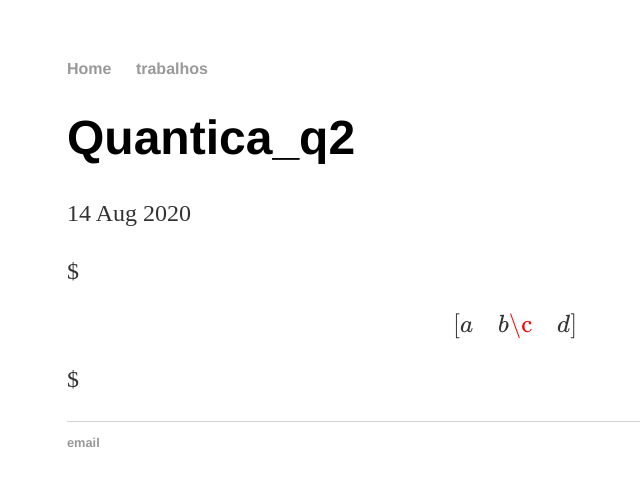
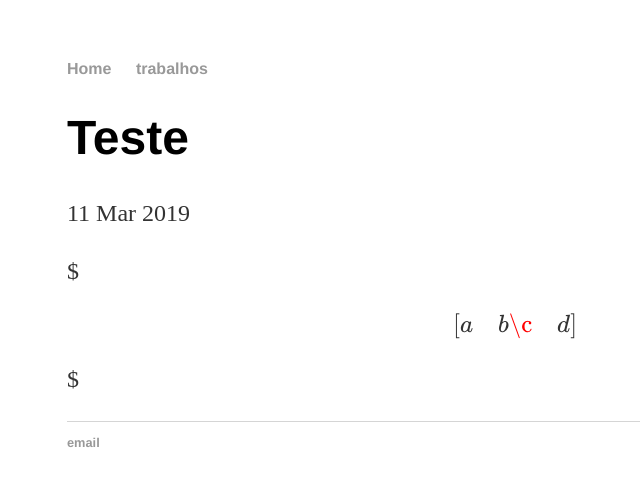
Before and after one commit to jaspior/jaspior.github.io, a Jekyll site: the page built from _posts/2020-08-14-quantica_q2.md, in a window 1280 px wide. Shown: the top 486 px of the page, without its empty margins (125-765 px from the left). Built offline with Jekyll 4.4.1, drawn with Linux system fonts in a browser that asks for light colours; our own code applies the rules of GitHub Pages for plain Markdown files; formulas are drawn with MathJax 3.

Commit message:
Update 2020-08-14-quantica_q2.md

```diff
--- a/_posts/2020-08-14-quantica_q2.md
+++ b/_posts/2020-08-14-quantica_q2.md
@@ -1 +1,7 @@
+---
+layout: post
+title: "Teste"
+date: 2019-03-11
+---
+
 $\begin{bmatrix}a & b\\c & d\end{bmatrix}$
```
